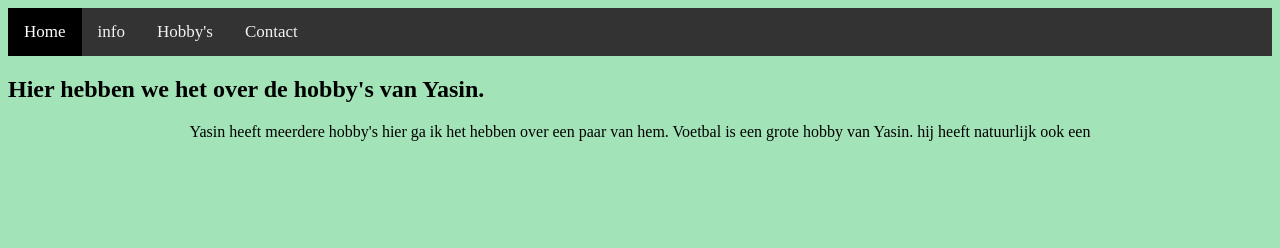
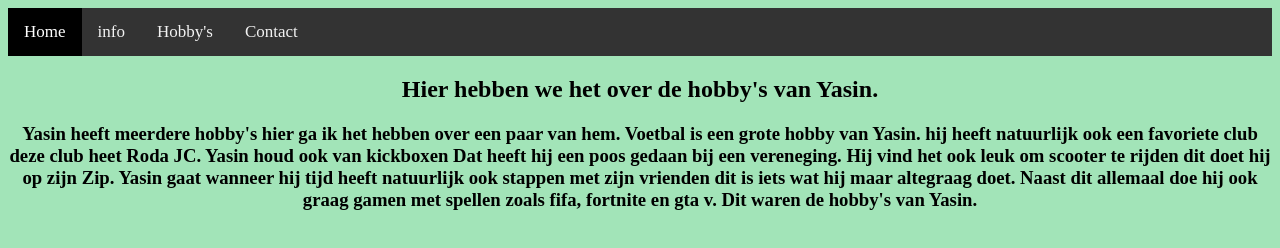
Before and after one commit to Deanmaister68/Websitebuurman, a plain HTML site: page hobby.html in a window 1280 px wide. Drawn offline with Linux system fonts and the light colour scheme.

Commit message:
hobby info toegevoegd

```diff
--- a/hobby.html
+++ b/hobby.html
@@ -15,9 +15,14 @@
         <a href="contacts.html">Contact</a>
       </div>
       <h2>Hier hebben we het over de hobby's van Yasin.</h2>
-      <p>Yasin heeft meerdere hobby's hier ga ik het hebben over een paar van hem.
-         Voetbal is een grote hobby van Yasin. hij heeft natuurlijk ook een
-      </p>
+      <h3>Yasin heeft meerdere hobby's hier ga ik het hebben over een paar van hem.
+         Voetbal is een grote hobby van Yasin. hij heeft natuurlijk ook een favoriete club deze club heet Roda JC.
+         Yasin houd ook van kickboxen Dat heeft hij een poos gedaan bij een vereneging.
+         Hij vind het ook leuk om scooter te rijden dit doet hij op zijn Zip.
+         Yasin gaat wanneer hij tijd heeft natuurlijk ook stappen met zijn vrienden dit is iets wat hij maar altegraag doet.
+         Naast dit allemaal doe hij ook graag gamen met spellen zoals fifa, fortnite en gta v.
+         Dit waren de hobby's van Yasin.
+      </h3>
 
 </body>
 </html>
--- a/style.css
+++ b/style.css
@@ -24,4 +24,6 @@
 
   body{background-color: #A2E4B8;}
   h1{text-align: center;}
+  h2{text-align: center;}
+  h3{text-align: center;}
   p{text-align: center;}
```
Also changed, not shown: contacts.html (+5 -0 lines), home.html (+2 -3 lines), index.html (+1 -1 lines), info.html (+3 -0 lines).
